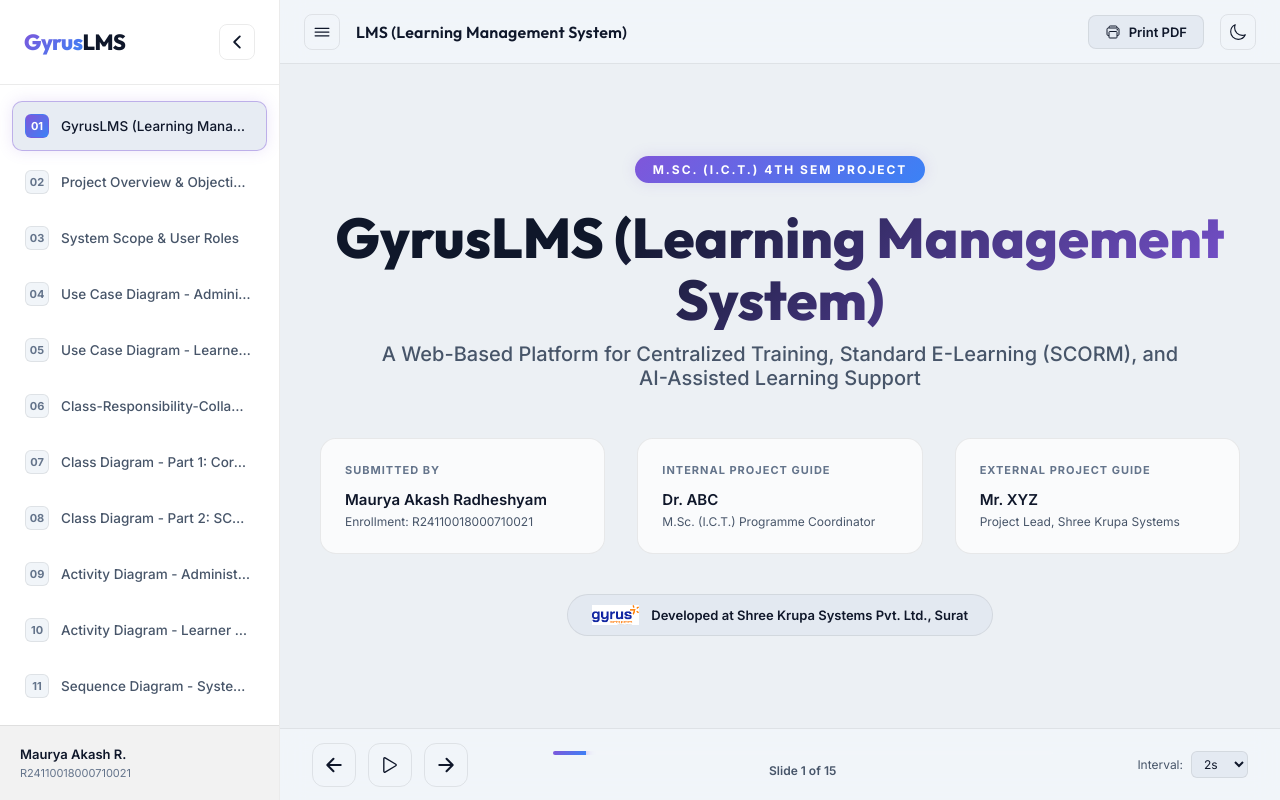
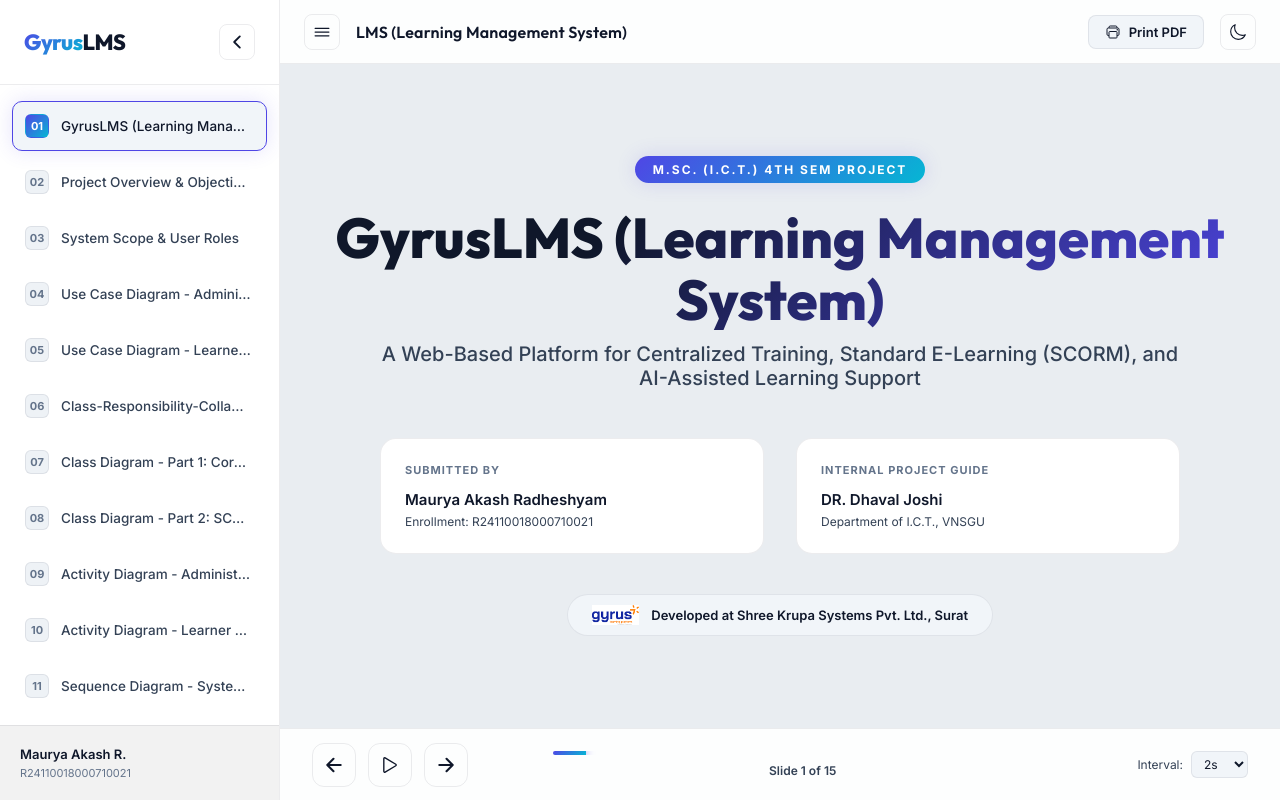
Before and after one commit to akash-1191/LMSPPT, a plain HTML site: page index.html in a window 1280 px wide. Both pictures are taken after a click on the button 1238 px from the left and 31 px from the top of the page. Drawn offline with nearby package versions, Linux system fonts and the light colour scheme.

Commit message:
Chnages done

```diff
--- a/app.js
+++ b/app.js
@@ -11,8 +11,7 @@
         subtitle: "A Web-Based Platform for Centralized Training, Standard E-Learning (SCORM), and AI-Assisted Learning Support",
         info: [
             { label: "Submitted By", value: "Maurya Akash Radheshyam", subvalue: "Enrollment: R24110018000710021" },
-            { label: "Internal Project Guide", value: "Dr. ABC", subvalue: "M.Sc. (I.C.T.) Programme Coordinator" },
-            { label: "External Project Guide", value: "Mr. XYZ", subvalue: "Project Lead, Shree Krupa Systems" }
+            { label: "Internal Project Guide", value: "DR. Dhaval Joshi", subvalue: "Department of I.C.T., VNSGU" }
         ],
         company: {
             name: "Developed at Shree Krupa Systems Pvt. Ltd., Surat",
@@ -327,6 +326,7 @@
     renderSlideList();
     goToSlide(0);
     setupEventListeners();
+    preloadSlideImages(); // Preload images in background
 }
 
 // Render Slide List in Sidebar
@@ -786,5 +786,28 @@
     });
 }
 
+// Preload all slide images to prevent loading lag
+function preloadSlideImages() {
+    const imagesToPreload = new Set();
+
+    slides.forEach(slide => {
+        if (slide.image) {
+            imagesToPreload.add(slide.image);
+        }
+        if (slide.images) {
+            if (Array.isArray(slide.images)) {
+                slide.images.forEach(img => imagesToPreload.add(img));
+            } else if (typeof slide.images === 'object') {
+                Object.values(slide.images).forEach(img => imagesToPreload.add(img));
+            }
+        }
+    });
+
+    imagesToPreload.forEach(src => {
+        const img = new Image();
+        img.src = src;
+    });
+}
+
 // Start the Presentation Application
 document.addEventListener('DOMContentLoaded', init);
--- a/style.css
+++ b/style.css
@@ -39,26 +39,26 @@
 
 /* Light Mode Variables */
 [data-theme="light"] {
-    --bg-app: #f1f5f9;
+    --bg-app: #eef2f6;
     --bg-sidebar: #ffffff;
-    --bg-card: rgba(255, 255, 255, 0.75);
-    --bg-header: rgba(241, 245, 249, 0.85);
-    --bg-control: rgba(226, 232, 240, 0.8);
+    --bg-card: #ffffff;
+    --bg-header: rgba(255, 255, 255, 0.9);
+    --bg-control: #f1f5f9;
 
-    --border-color: rgba(0, 0, 0, 0.08);
-    --border-hover: rgba(127, 86, 218, 0.4);
+    --border-color: rgba(15, 23, 42, 0.08);
+    --border-hover: #4f46e5;
 
     --text-primary: #0f172a;
-    --text-secondary: #475569;
+    --text-secondary: #334155;
     --text-muted: #64748b;
 
-    --color-accent: #7f56da;
-    --color-accent-secondary: #3b82f6;
-    --color-accent-gradient: linear-gradient(135deg, #7f56da 0%, #3b82f6 100%);
-    --color-success: #059669;
-    --shadow-main: 0 8px 32px 0 rgba(31, 38, 135, 0.08);
-    --shadow-glow: 0 0 15px rgba(127, 86, 218, 0.15);
-    --glass-blur: blur(12px);
+    --color-accent: #4f46e5;
+    --color-accent-secondary: #06b6d4;
+    --color-accent-gradient: linear-gradient(135deg, #4f46e5 0%, #06b6d4 100%);
+    --color-success: #10b981;
+    --shadow-main: 0 20px 40px rgba(15, 23, 42, 0.06);
+    --shadow-glow: 0 0 20px rgba(79, 70, 229, 0.15);
+    --glass-blur: none;
 }
 
 /* Base Settings */
@@ -85,13 +85,16 @@
     width: 6px;
     height: 6px;
 }
+
 ::-webkit-scrollbar-track {
     background: transparent;
 }
+
 ::-webkit-scrollbar-thumb {
     background: var(--border-color);
     border-radius: 4px;
 }
+
 ::-webkit-scrollbar-thumb:hover {
     background: var(--text-muted);
 }
@@ -254,7 +257,8 @@
     z-index: 5;
 }
 
-.header-left, .header-right {
+.header-left,
+.header-right {
     display: flex;
     align-items: center;
     gap: 16px;
@@ -268,7 +272,9 @@
 }
 
 /* Buttons and Controls */
-.icon-btn, .icon-btn-large, .theme-toggle-btn {
+.icon-btn,
+.icon-btn-large,
+.theme-toggle-btn {
     background: transparent;
     border: 1px solid var(--border-color);
     color: var(--text-primary);
@@ -317,10 +323,21 @@
 }
 
 /* Theme Icons Toggle */
-[data-theme="dark"] #themeIconSun { display: block; }
-[data-theme="dark"] #themeIconMoon { display: none; }
-[data-theme="light"] #themeIconSun { display: none; }
-[data-theme="light"] #themeIconMoon { display: block; }
+[data-theme="dark"] #themeIconSun {
+    display: block;
+}
+
+[data-theme="dark"] #themeIconMoon {
+    display: none;
+}
+
+[data-theme="light"] #themeIconSun {
+    display: none;
+}
+
+[data-theme="light"] #themeIconMoon {
+    display: block;
+}
 
 .action-btn-secondary {
     background-color: var(--bg-control);
@@ -384,6 +401,7 @@
         opacity: 0;
         transform: translateY(20px);
     }
+
     to {
         opacity: 1;
         transform: translateY(0);
@@ -578,10 +596,10 @@
 
 .title-slide-grid {
     display: grid;
-    grid-template-columns: repeat(3, 1fr);
+    grid-template-columns: repeat(2, 1fr);
     gap: 32px;
     width: 100%;
-    max-width: 960px;
+    max-width: 800px;
     margin-bottom: 40px;
 }
 
@@ -700,14 +718,16 @@
     margin-bottom: 6px;
 }
 
-.crc-responsibilities ul, .crc-collaborators ul {
+.crc-responsibilities ul,
+.crc-collaborators ul {
     list-style: none;
     display: flex;
     flex-direction: column;
     gap: 6px;
 }
 
-.crc-responsibilities li, .crc-collaborators li {
+.crc-responsibilities li,
+.crc-collaborators li {
     position: relative;
     padding-left: 12px;
     line-height: 1.4;
@@ -849,7 +869,8 @@
     z-index: 5;
 }
 
-.controls-left, .controls-right {
+.controls-left,
+.controls-right {
     display: flex;
     align-items: center;
     gap: 12px;
@@ -1059,7 +1080,11 @@
     }
 
     /* Hide all workspace navigation elements */
-    .sidebar, .app-header, .slide-footer, .lightbox, #toggleSidebarBtn {
+    .sidebar,
+    .app-header,
+    .slide-footer,
+    .lightbox,
+    #toggleSidebarBtn {
         display: none !important;
     }
 
@@ -1182,13 +1207,16 @@
     .crc-grid {
         gap: 0.4cm !important;
     }
+
     .crc-card {
         border: 1px solid #cccccc !important;
         background-color: #ffffff !important;
     }
+
     .crc-class-name {
         color: #000000 !important;
     }
+
     .crc-collaborators-badge {
         border-color: #cccccc !important;
         color: #333333 !important;
@@ -1198,14 +1226,17 @@
     .ui-gallery {
         gap: 0.5cm !important;
     }
+
     .ui-main-display {
         border: 1px solid #cccccc !important;
         background-color: #ffffff !important;
         min-height: 8cm !important;
     }
+
     .ui-main-img {
         max-height: 7.5cm !important;
     }
+
     .ui-thumbnails {
         display: none !important;
     }
@@ -1215,6 +1246,7 @@
         border: 1px solid #cccccc !important;
         background-color: #ffffff !important;
     }
+
     .tech-icon {
         color: #000000 !important;
         border-color: #cccccc !important;
```
